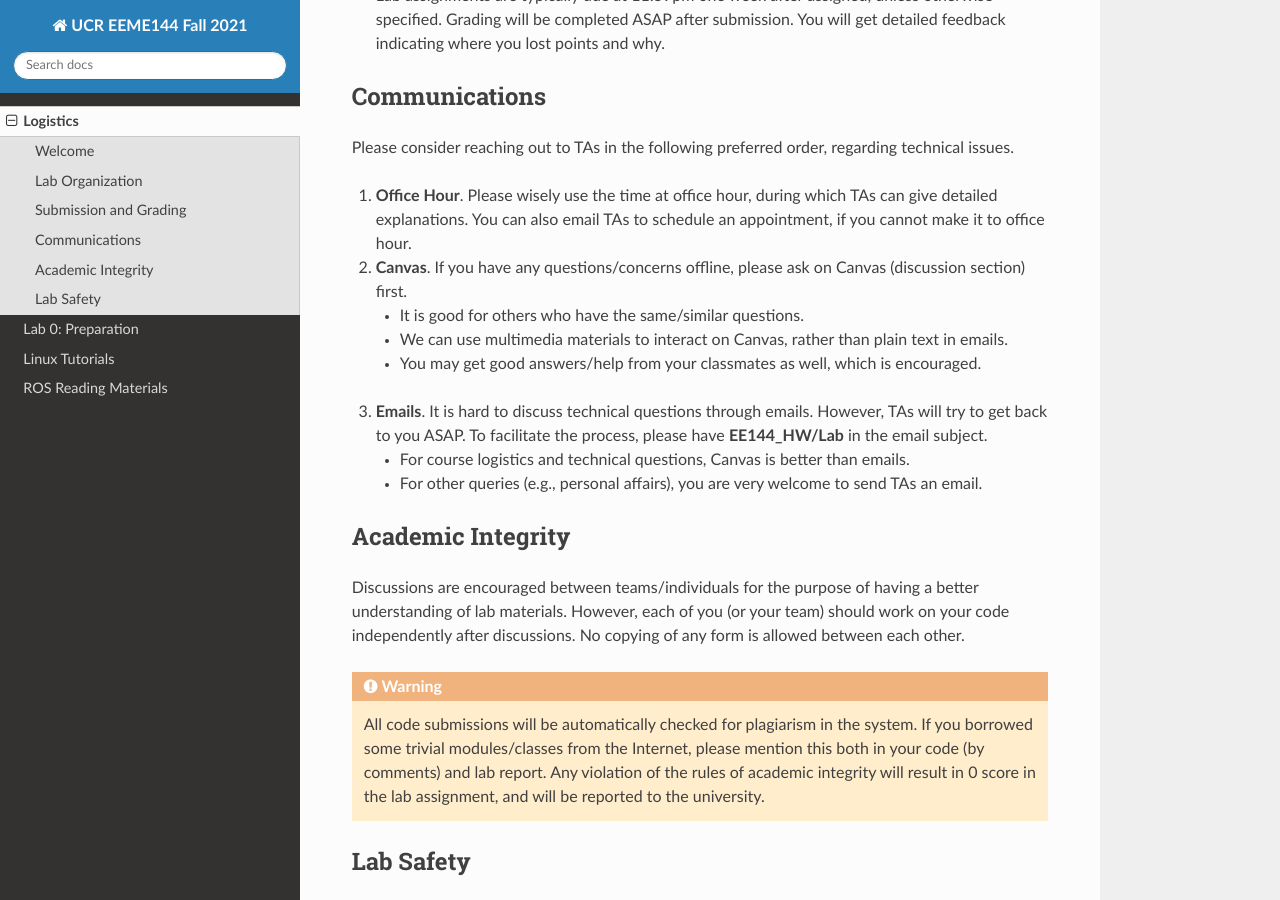
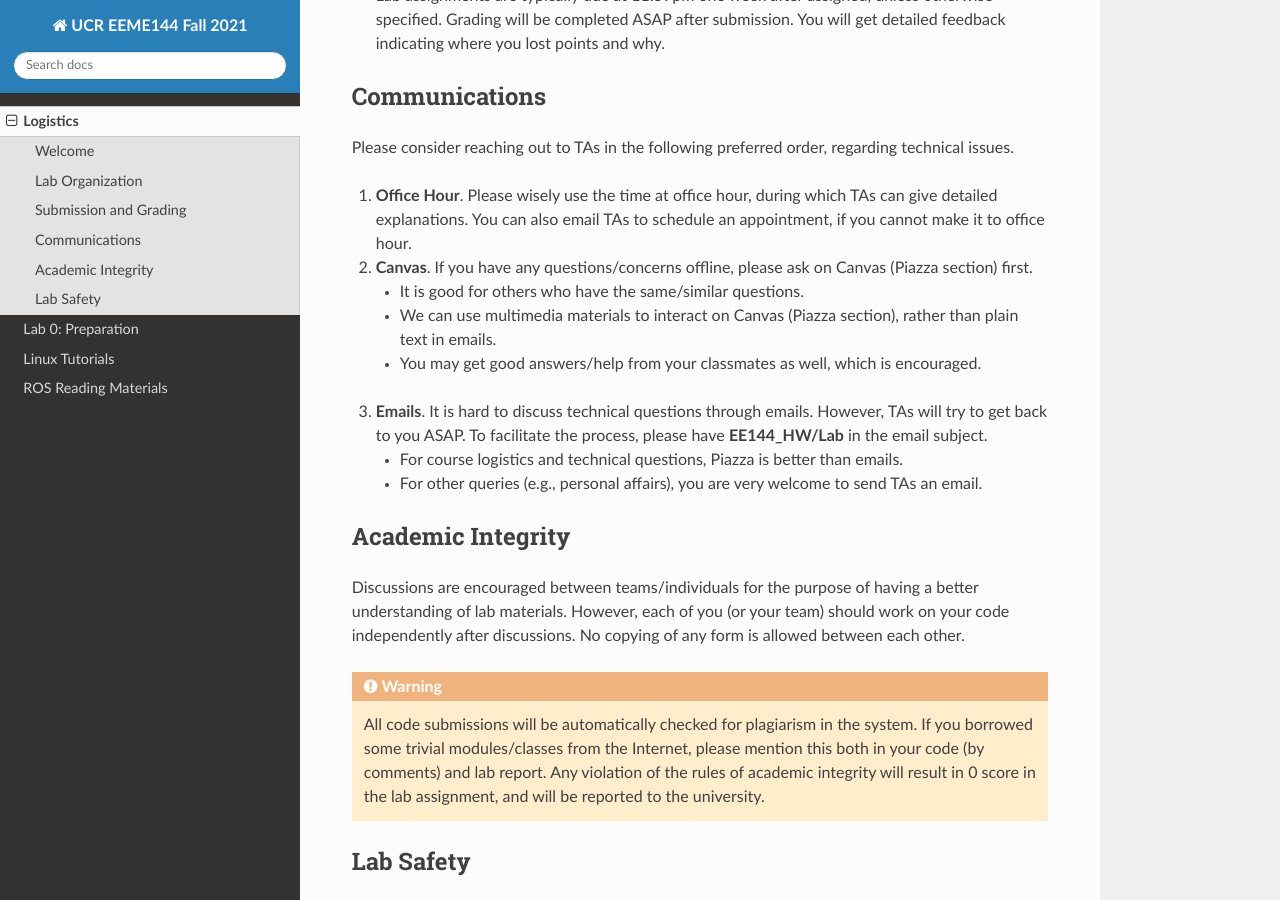
Before and after one commit to UCR-Robotics/ee144, a Sphinx documentation site: the page built from docs/logistics.rst, in a window 1280 px wide and 900 px high, scrolled down 1136 px. Built offline with Sphinx 7.4.7 and the Read the Docs theme 2.0.0, drawn with Linux system fonts in a browser that asks for light colours.

Commit message:
added Piazza section

```diff
--- a/docs/logistics.rst
+++ b/docs/logistics.rst
@@ -71,22 +71,22 @@ Please consider reaching out to TAs in the following preferred order, regarding
    TAs can give detailed explanations.
    You can also email TAs to schedule an appointment, if you cannot make it to office hour.
 
-2. **Canvas**. If you have any questions/concerns offline, please ask on Canvas (discussion section) first.
+2. **Canvas**. If you have any questions/concerns offline, please ask on Canvas (Piazza section) first.
 
    + It is good for others who have the same/similar questions.
 
-   + We can use multimedia materials to interact on Canvas, rather than plain text in emails.
+   + We can use multimedia materials to interact on Canvas (Piazza section), rather than plain text in emails.
 
    + You may get good answers/help from your classmates as well, which is encouraged.
 
 ..
-   + You can ask private questions on Canvas if necessary, which are visible to instructors only.
+   + You can ask private questions on Piazza if necessary, which are visible to instructors only.
 
 3. **Emails**. It is hard to discuss technical questions through emails.
    However, TAs will try to get back to you ASAP. To facilitate the process,
    please have **EE144_HW/Lab** in the email subject.
 
-   + For course logistics and technical questions, Canvas is better than emails.
+   + For course logistics and technical questions, Piazza is better than emails.
 
    + For other queries (e.g., personal affairs), you are very welcome to send TAs an email.
 
```
